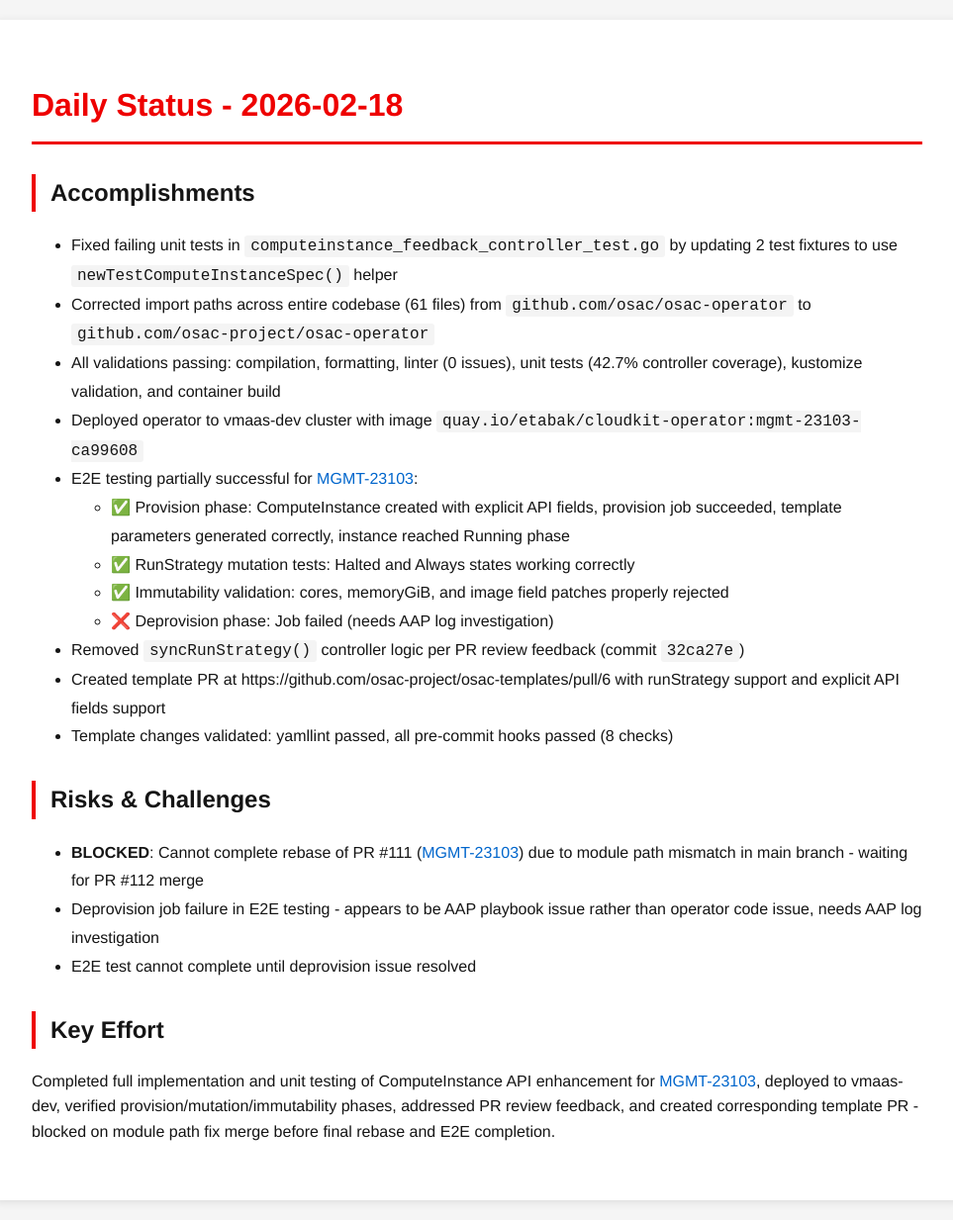
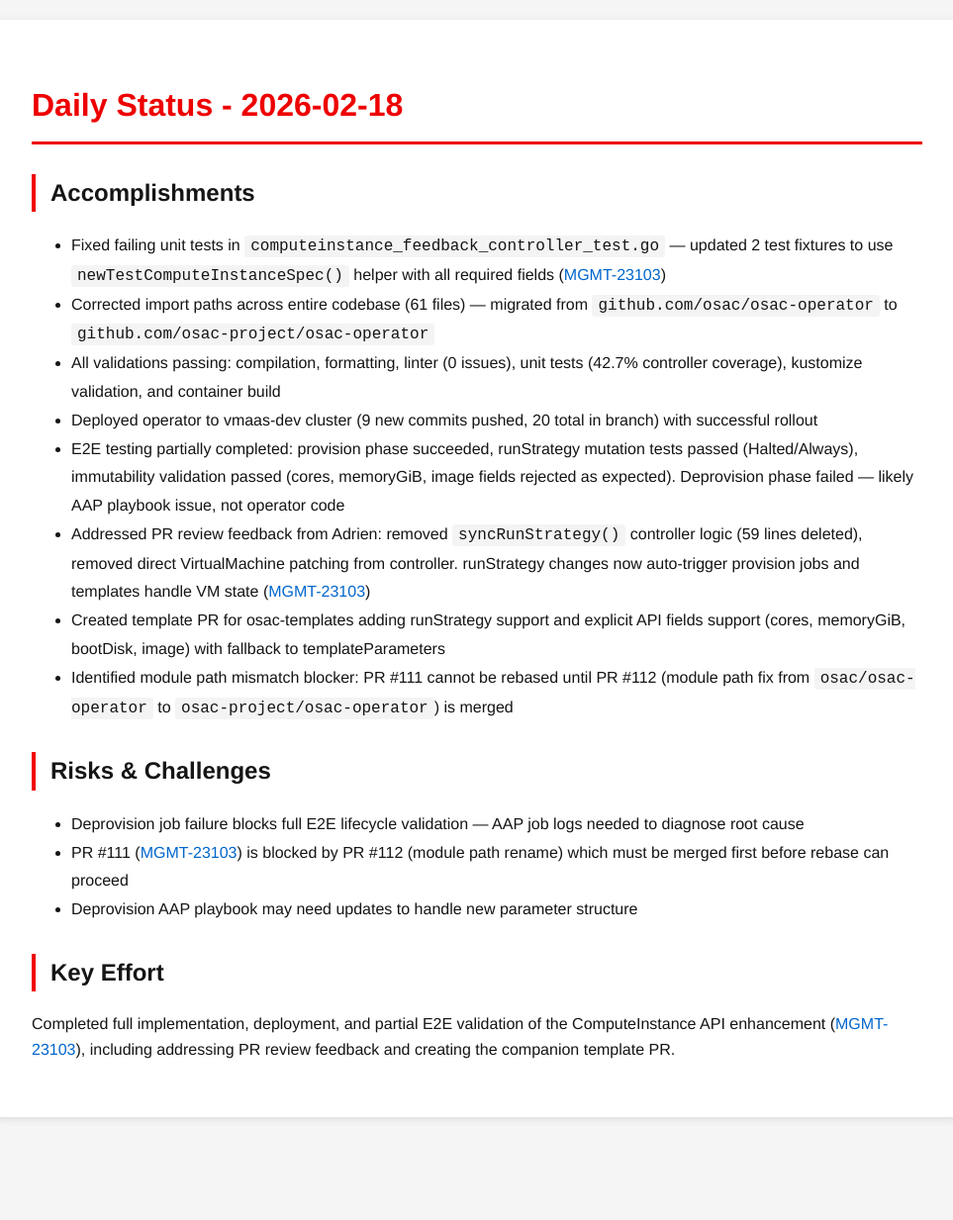
Before and after one commit to tzvatot/daily-status, a Jekyll site: the page built from 2026-02-18.md, in a window 1280 px wide. Shown: the whole page at 99% size, without its empty margins (158-1121 px from the left). Built offline with Jekyll 4.4.1, drawn with Linux system fonts in a browser that asks for light colours; after the commit the page ends 1149 px from its top, so only the background shows below that.

Commit message:
Daily status update - 2026-02-18

```diff
--- a/2026-02-18.md
+++ b/2026-02-18.md
@@ -8,25 +8,21 @@ date: 2026-02-18
 
 ## Accomplishments
 
-- Fixed failing unit tests in `computeinstance_feedback_controller_test.go` by updating 2 test fixtures to use `newTestComputeInstanceSpec()` helper
-- Corrected import paths across entire codebase (61 files) from `github.com/osac/osac-operator` to `github.com/osac-project/osac-operator`
+- Fixed failing unit tests in `computeinstance_feedback_controller_test.go` — updated 2 test fixtures to use `newTestComputeInstanceSpec()` helper with all required fields ([MGMT-23103](https://issues.redhat.com/browse/MGMT-23103))
+- Corrected import paths across entire codebase (61 files) — migrated from `github.com/osac/osac-operator` to `github.com/osac-project/osac-operator`
 - All validations passing: compilation, formatting, linter (0 issues), unit tests (42.7% controller coverage), kustomize validation, and container build
-- Deployed operator to vmaas-dev cluster with image `quay.io/etabak/cloudkit-operator:mgmt-23103-ca99608`
-- E2E testing partially successful for [MGMT-23103](https://issues.redhat.com/browse/MGMT-23103):
-  - ✅ Provision phase: ComputeInstance created with explicit API fields, provision job succeeded, template parameters generated correctly, instance reached Running phase
-  - ✅ RunStrategy mutation tests: Halted and Always states working correctly
-  - ✅ Immutability validation: cores, memoryGiB, and image field patches properly rejected
-  - ❌ Deprovision phase: Job failed (needs AAP log investigation)
-- Removed `syncRunStrategy()` controller logic per PR review feedback (commit `32ca27e`)
-- Created template PR at https://github.com/osac-project/osac-templates/pull/6 with runStrategy support and explicit API fields support
-- Template changes validated: yamllint passed, all pre-commit hooks passed (8 checks)
+- Deployed operator to vmaas-dev cluster (9 new commits pushed, 20 total in branch) with successful rollout
+- E2E testing partially completed: provision phase succeeded, runStrategy mutation tests passed (Halted/Always), immutability validation passed (cores, memoryGiB, image fields rejected as expected). Deprovision phase failed — likely AAP playbook issue, not operator code
+- Addressed PR review feedback from Adrien: removed `syncRunStrategy()` controller logic (59 lines deleted), removed direct VirtualMachine patching from controller. runStrategy changes now auto-trigger provision jobs and templates handle VM state ([MGMT-23103](https://issues.redhat.com/browse/MGMT-23103))
+- Created template PR for osac-templates adding runStrategy support and explicit API fields support (cores, memoryGiB, bootDisk, image) with fallback to templateParameters
+- Identified module path mismatch blocker: PR #111 cannot be rebased until PR #112 (module path fix from `osac/osac-operator` to `osac-project/osac-operator`) is merged
 
 ## Risks & Challenges
 
-- **BLOCKED**: Cannot complete rebase of PR #111 ([MGMT-23103](https://issues.redhat.com/browse/MGMT-23103)) due to module path mismatch in main branch - waiting for PR #112 merge
-- Deprovision job failure in E2E testing - appears to be AAP playbook issue rather than operator code issue, needs AAP log investigation
-- E2E test cannot complete until deprovision issue resolved
+- Deprovision job failure blocks full E2E lifecycle validation — AAP job logs needed to diagnose root cause
+- PR #111 ([MGMT-23103](https://issues.redhat.com/browse/MGMT-23103)) is blocked by PR #112 (module path rename) which must be merged first before rebase can proceed
+- Deprovision AAP playbook may need updates to handle new parameter structure
 
 ## Key Effort
 
-Completed full implementation and unit testing of ComputeInstance API enhancement for [MGMT-23103](https://issues.redhat.com/browse/MGMT-23103), deployed to vmaas-dev, verified provision/mutation/immutability phases, addressed PR review feedback, and created corresponding template PR - blocked on module path fix merge before final rebase and E2E completion.
+Completed full implementation, deployment, and partial E2E validation of the ComputeInstance API enhancement ([MGMT-23103](https://issues.redhat.com/browse/MGMT-23103)), including addressing PR review feedback and creating the companion template PR.
```
